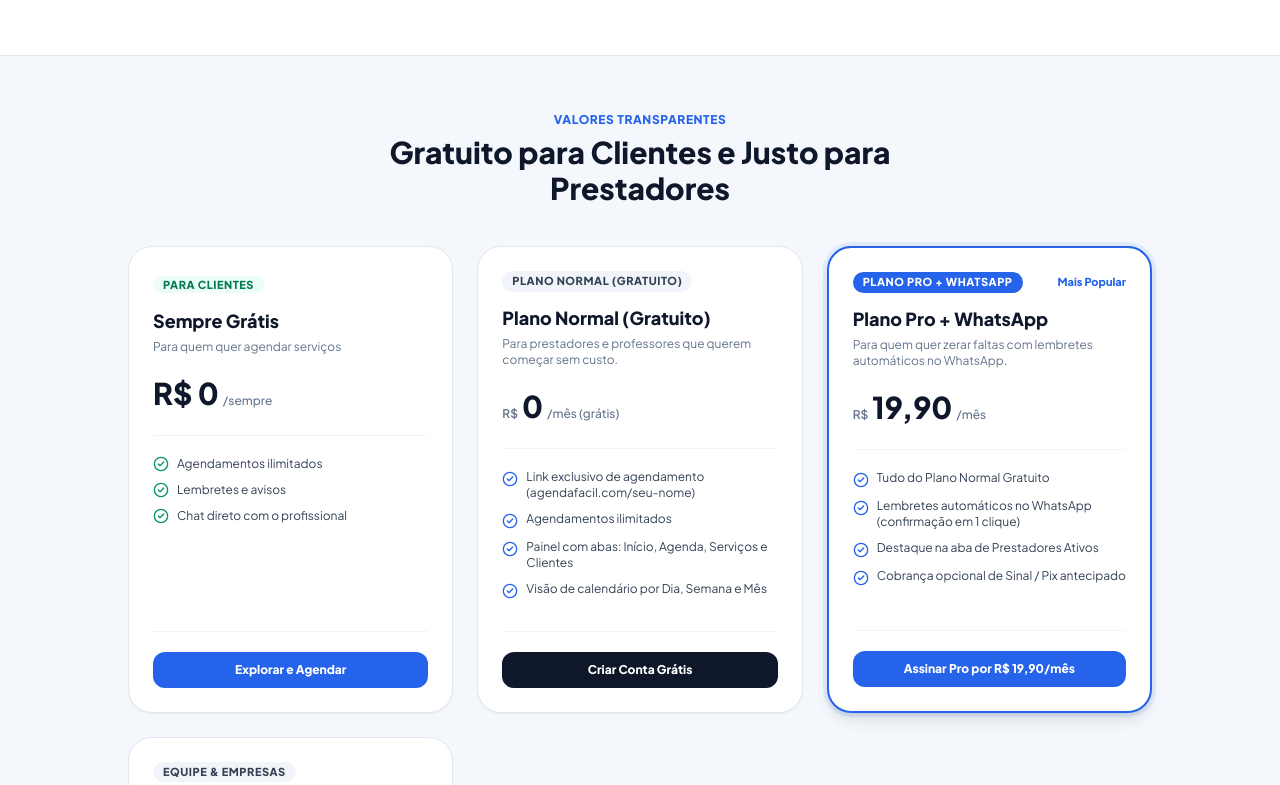
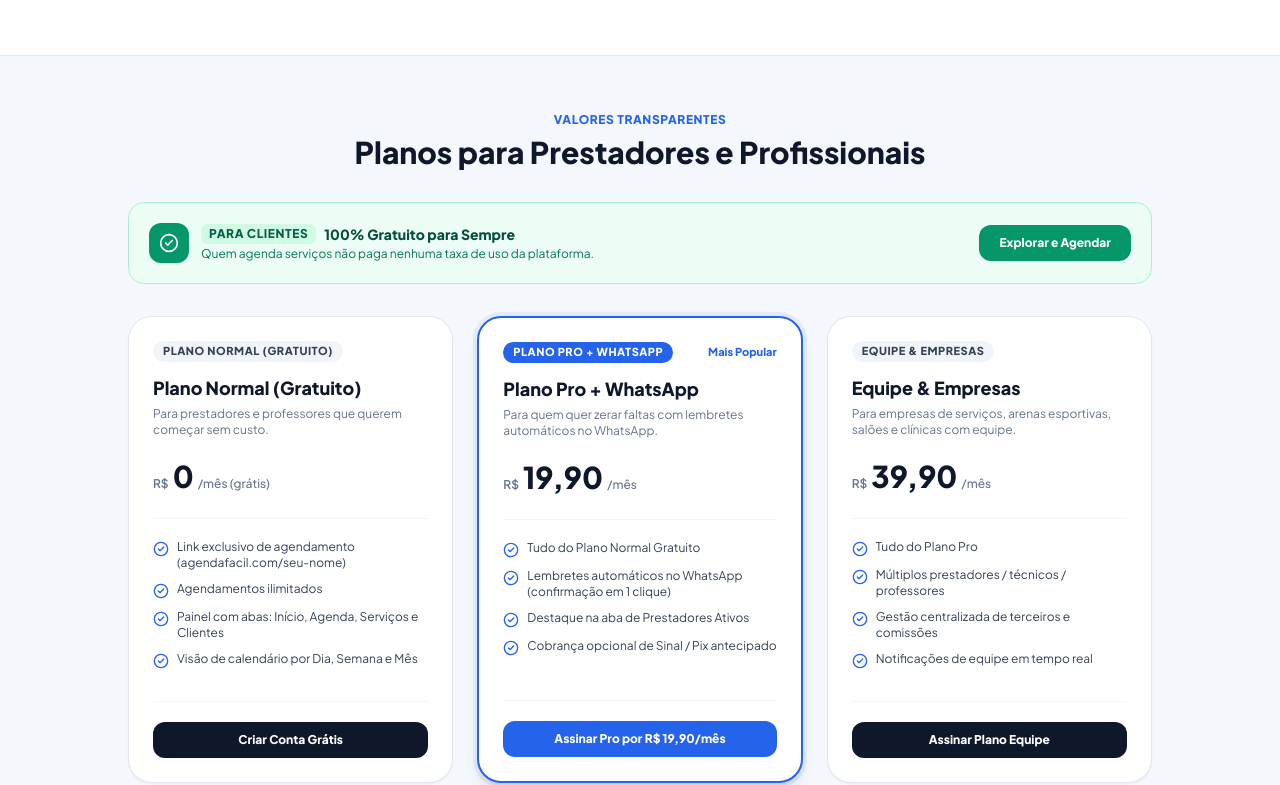
Before and after one commit to Rauliyexe/agendafacil, a Next.js app: page / in a window 1280 px wide. Shown: the part 1275-2060 px from the top of the page. Built offline with nearby package versions, Linux system fonts and the light colour scheme.

Commit message:
fix: remove duplicate free card and format 3-column pricing grid

```diff
--- a/src/app/page.tsx
+++ b/src/app/page.tsx
@@ -208,57 +208,43 @@ export default function LandingPage() {
          ===================================================================== */}
       <section className="py-14 bg-[#F4F7FB] border-t border-slate-200" id="planos">
         <div className="max-w-6xl mx-auto px-4 sm:px-6 lg:px-8">
-          <div className="text-center max-w-2xl mx-auto mb-10">
+          <div className="text-center max-w-2xl mx-auto mb-8">
             <h2 className="text-xs font-extrabold uppercase tracking-wider text-blue-600">
               Valores Transparentes
             </h2>
             <p className="mt-1.5 text-2xl sm:text-3xl font-extrabold text-slate-900">
-              Gratuito para Clientes e Justo para Prestadores
+              Planos para Prestadores e Profissionais
             </p>
           </div>
 
-          <div className="grid grid-cols-1 md:grid-cols-3 gap-6 max-w-5xl mx-auto">
-            {/* Card Cliente */}
-            <div className="bg-white rounded-3xl p-6 border border-slate-200 shadow-sm flex flex-col justify-between">
+          {/* Banner Claro: 100% Gratuito para Clientes */}
+          <div className="max-w-5xl mx-auto mb-8 p-4 sm:p-5 rounded-2xl bg-emerald-50 border border-emerald-200 flex flex-col sm:flex-row sm:items-center justify-between gap-4 text-emerald-950 shadow-2xs">
+            <div className="flex items-center gap-3">
+              <div className="w-10 h-10 rounded-xl bg-emerald-600 text-white flex items-center justify-center shrink-0">
+                <CheckCircle2 className="w-5 h-5" />
+              </div>
               <div>
-                <span className="text-[11px] font-extrabold uppercase tracking-wider text-emerald-700 bg-emerald-50 px-2.5 py-0.5 rounded-full">
+                <div className="flex items-center gap-2">
+                  <span className="text-xs font-black uppercase tracking-wider text-emerald-800 bg-emerald-100 px-2 py-0.5 rounded-md">
                     Para Clientes
                   </span>
-                <h3 className="text-lg font-extrabold text-slate-900 mt-3">Sempre Grátis</h3>
-                <p className="text-xs text-slate-500 mt-1">Para quem quer agendar serviços</p>
-
-                <div className="mt-5 flex items-baseline gap-1">
-                  <span className="text-3xl font-black text-slate-900">R$ 0</span>
-                  <span className="text-xs text-slate-500 font-medium">/sempre</span>
+                  <span className="text-sm font-extrabold text-emerald-900">100% Gratuito para Sempre</span>
                 </div>
-
-                <div className="mt-6 space-y-2.5 border-t border-slate-100 pt-5 text-xs text-slate-700">
-                  <div className="flex items-center gap-2">
-                    <CheckCircle2 className="w-4 h-4 text-emerald-600 shrink-0" />
-                    <span>Agendamentos ilimitados</span>
-                  </div>
-                  <div className="flex items-center gap-2">
-                    <CheckCircle2 className="w-4 h-4 text-emerald-600 shrink-0" />
-                    <span>Lembretes e avisos</span>
-                  </div>
-                  <div className="flex items-center gap-2">
-                    <CheckCircle2 className="w-4 h-4 text-emerald-600 shrink-0" />
-                    <span>Chat direto com o profissional</span>
+                <p className="text-xs text-emerald-700 mt-0.5">
+                  Quem agenda serviços não paga nenhuma taxa de uso da plataforma.
+                </p>
               </div>
             </div>
-              </div>
-
-              <div className="mt-8 pt-5 border-t border-slate-100">
             <NextLink
               href="/explorar"
-                  className="w-full py-2.5 px-4 rounded-xl bg-blue-600 hover:bg-blue-700 text-white font-extrabold text-center block text-xs transition"
+              className="px-5 py-2.5 rounded-xl bg-emerald-600 hover:bg-emerald-700 text-white font-extrabold text-xs transition shrink-0 text-center shadow-xs"
             >
               Explorar e Agendar
             </NextLink>
           </div>
-            </div>
 
-            {/* Planos Prestador */}
+          {/* 3 Planos para Prestadores (Grade 3 Colunas Perfeita: R$ 0, R$ 19,90, R$ 39,90) */}
+          <div className="grid grid-cols-1 md:grid-cols-3 gap-6 max-w-5xl mx-auto items-stretch">
             {prestadorPlans.map((plan) => (
               <div
                 key={plan.id}
```
Lines whose indentation alone changed are shown as unchanged.
